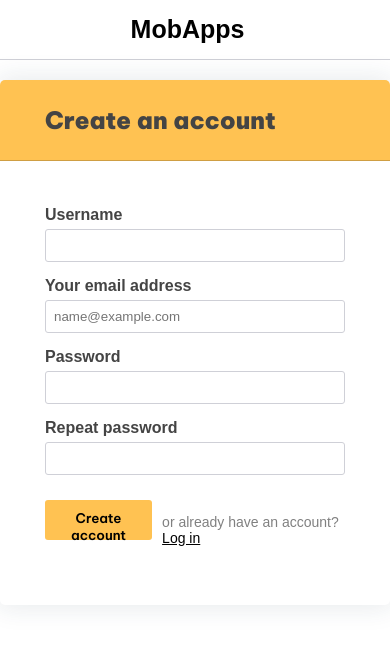
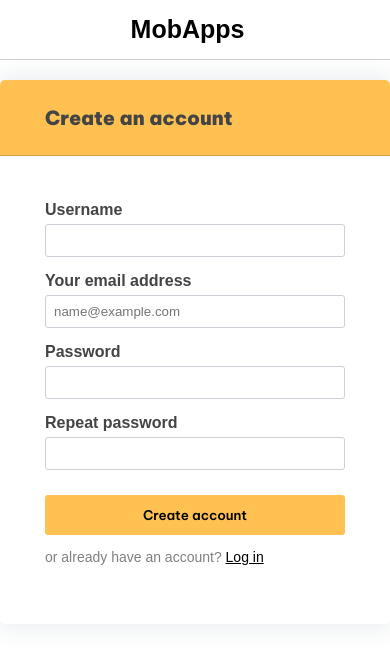
Before and after one commit to Fenai/fenai.github.io, a plain HTML site: page registration.htm in a window 390 px wide. Drawn offline with nearby package versions, Linux system fonts and the light colour scheme.

Commit message:
little change

```diff
--- a/Styles/registration.css
+++ b/Styles/registration.css
@@ -122,12 +122,18 @@ header {
 	color: black;
 }
 
-/* Nurkuisa start */
+@media screen and (min-width: 320px) and (max-width: 767px) {
+	.register_header {
+		font-size: 13px;
+	}
+	.buttons {
+		flex-wrap: wrap;
+	}
 
-.validation_alert_block {
-	border: 1px solid red;
-    border-radius: var(--input_border_radius);
-    padding: 4px;
+	.button {
+		width: 100%;
+	}
+	.buttons p {
+		margin-left: 0;
+	}
 }
-
-/* Nurkuisa end */
```
Also changed, not shown: Styles/main.css (+7 -3 lines), games.htm (+1 -1 lines), index.htm (+1 -2 lines), language.htm (+1 -1 lines), social.htm (+1 -1 lines), time.htm (+1 -1 lines).
